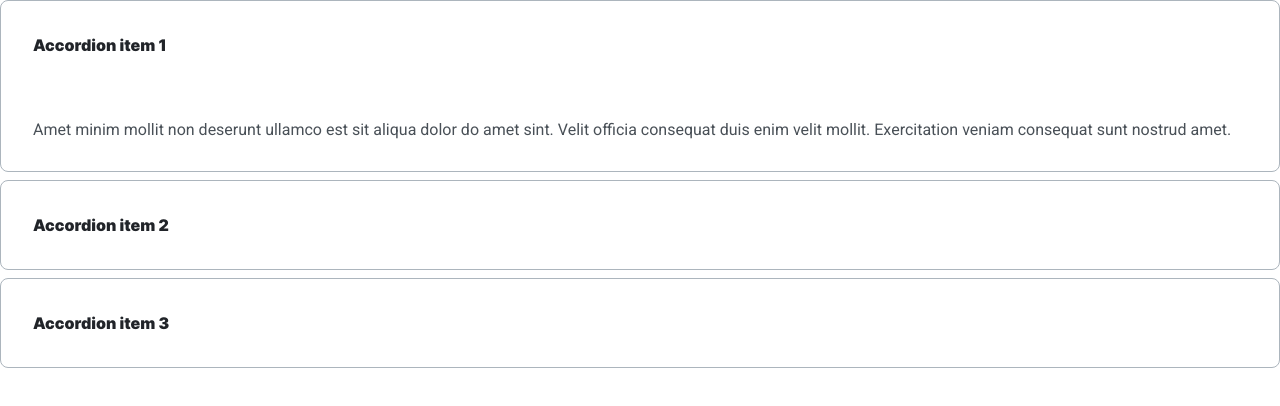
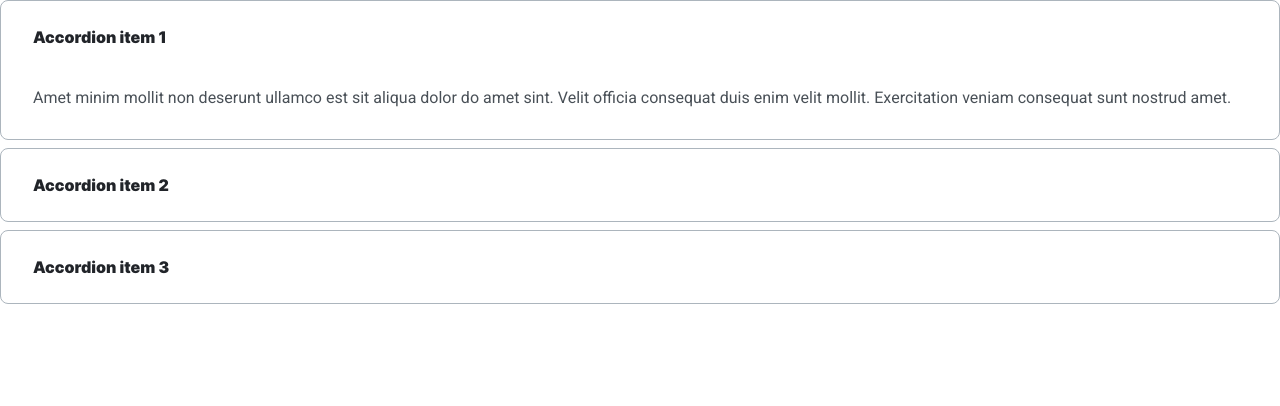
Before and after one commit to js-tasks-ru/htmlcss-20250313_zagudaev-den, a website: page 03-lection1/02-accordion/index.html in a window 1280 px wide. Both pictures are taken after a click on the heading "Accordion item 1". Drawn offline with Linux system fonts and the light colour scheme.

Commit message:
отступы не сделал до этого

```diff
--- a/03-lection1/02-accordion/accordion.css
+++ b/03-lection1/02-accordion/accordion.css
@@ -16,7 +16,7 @@
     font-size: 16px;
     line-height: 24px;
     color: var(--black);
-    padding: 32px;
+    padding: 24px 32px 24px 32px;
 }
 
 .accordion__summary::marker {
@@ -24,7 +24,11 @@
     content: "";
 }
 
+.accordion__item:open .accordion__summary {
+    padding-bottom: 0;
+}
+
 .accordion__item div {
     color: var(--grey-4);
-    padding: 32px;
+    padding: 16px 32px 32px 32px;
 }
```
